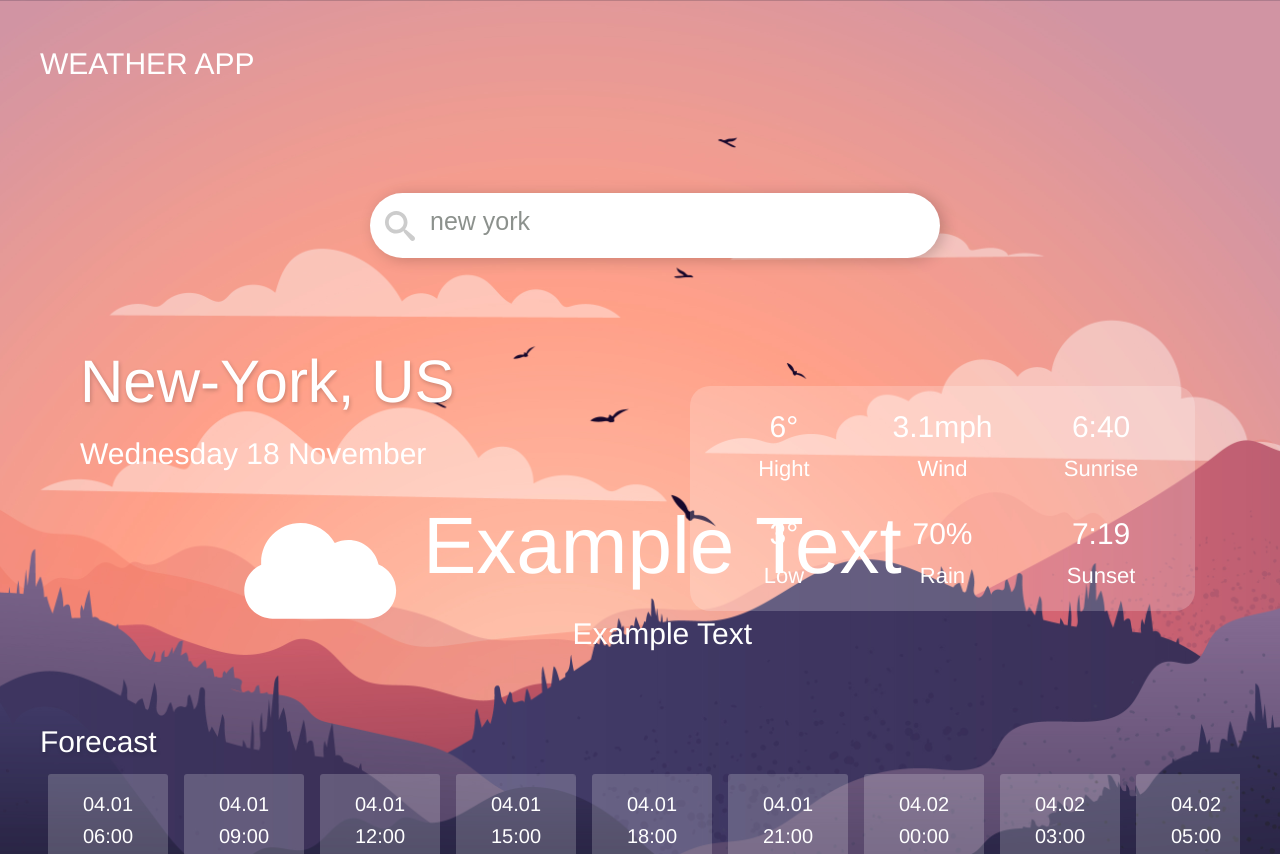
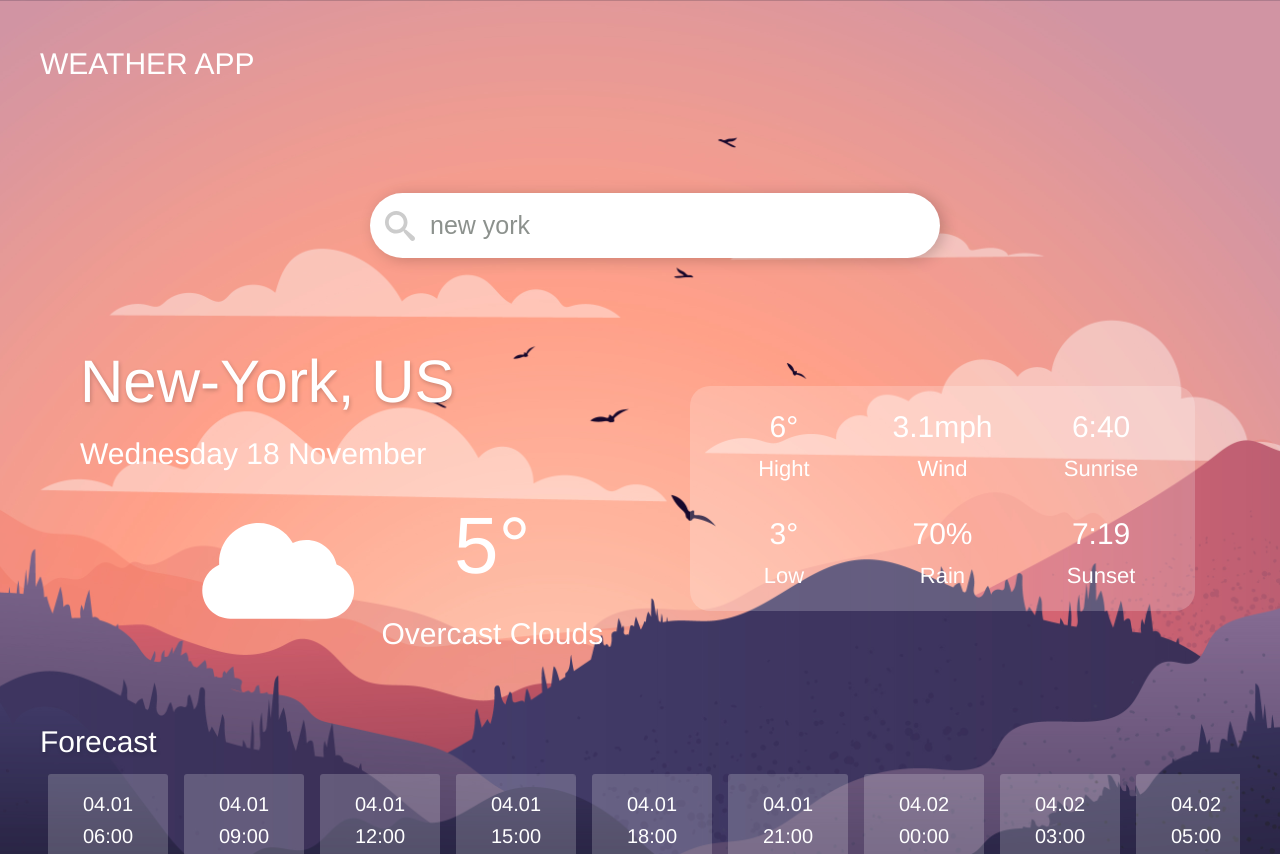
Before and after one commit to barsh11/WeatherApp, a React (Create React App) app: page / in a window 1280 px wide. Shown: the top 854 px of the page. Built offline with nearby package versions, Linux system fonts and the light colour scheme.

Commit message:
changed DailyReview to CurrConditions and added onchange and value props to input

```diff
--- a/src/App.js
+++ b/src/App.js
@@ -4,7 +4,7 @@ import GlobalStyle from './style/globalStyle';
 import Typography from './components/UI/Typography/Typography';
 import img from './assets/coverPhoto.jpg';
 import Input from './components/UI/Input/Input';
-import DailyReview from './components/DailyReview/DailyReview';
+import DailyReview from './components/CurrConditions/CurrConditions';
 import CurrParameters from './components/CurrParameters/CurrParameters';
 import Forecast from './components/Forecast/Forecast';
 
@@ -67,11 +67,12 @@ function App() {
         text= 'weather app'/>
         <SInput />
         <SDailyReview
-          city= 'New-York'
-          country= 'US'
-          date= {new Date()}
-          deg= '5'
-          description= 'overcast cloud'/>
+        data= {{
+                city: 'New-York',
+                country: 'US',
+                deg: '5',
+                description: 'overcast clouds'
+        }}/>
         <SCurrParameters
             data= { [{value: '6', label: 'hight'},
             {value: '3', label: 'low'},
--- a/src/components/DailyReview/DailyReview.jsx
+++ b/src/components/CurrConditions/CurrConditions.jsx
@@ -4,7 +4,7 @@ import CurrWeather from '../CurrWeather/CurrWeather';
 import CurrDate from '../CurrDate/CurrDate';
 import CurrLocation from '../CurrLocation/CurrLocation';
 
-const Sdiv= styled.div`
+const SCurrConditions= styled.div`
     display: flex;
     flex-direction: column;
 
@@ -14,24 +14,23 @@ const Sdiv= styled.div`
 const SCurrWeather= styled(CurrWeather)`
     align-self: center;
 
-    margin-right: -30rem;
+    margin-right: -13rem;
 `;
 
-const DailyReview= props => {
+const CurrConditions= props => {
 
     return (
-        <Sdiv
+        <SCurrConditions
         className= {props.className}>
             <CurrLocation
-            city= {props.city}
-            country= {props.country}/>
-            <CurrDate
-            date= {props.date}/>
+            data= {props.data && {city: props.data.city, country: props.data.country}}
+            />
+            <CurrDate />
             <SCurrWeather
-            deg= {props.deg}
-            description= {props.description} />
-        </Sdiv>
+            data= {props.data && {deg: props.data.deg, description: props.data.description}}
+            />
+        </SCurrConditions>
     );
 }
 
-export default DailyReview;
+export default CurrConditions;
--- a/src/components/CurrLocation/CurrLocation.jsx
+++ b/src/components/CurrLocation/CurrLocation.jsx
@@ -9,7 +9,7 @@ const CurrLocation= props => {
         typographyType= 'heading2'
         bold= {true}
         shadow= {true}
-        text= {`${props.city}, ${props.country}`}
+        text= {`${props.data.city}, ${props.data.country}`}
         />
     );
 }
--- a/src/components/UI/Input/Input.jsx
+++ b/src/components/UI/Input/Input.jsx
@@ -2,7 +2,7 @@ import React from 'react';
 import styled from 'styled-components';
 import Icon from '../Icon/Icon';
 
-const Sdiv= styled.div`
+const SInputWrapper= styled.div`
     display: flex;
     align-items: center;
 
@@ -20,6 +20,8 @@ const SInput= styled.input`
     &::placeholder{
         color: #8c918d;
         font-size: 2.5rem;
+
+        transform: translateY(0.4rem);
     }
 
     &:focus{
@@ -35,7 +37,7 @@ const SIcon= styled(Icon)`
 
 const Input= props => {
     return (
-        <Sdiv
+        <SInputWrapper
         className= {props.className}>
             <SIcon
             name= "search"
@@ -43,8 +45,10 @@ const Input= props => {
             size= "3rem" />
             <SInput
             placeholder= "new york"
+            onChange= {props.changed}
+            value= {props.value}
             />
-        </Sdiv>
+        </SInputWrapper>
     );
 }
 
```
Also changed, not shown: 2 other files (tests, documents, lock files or other folders).
